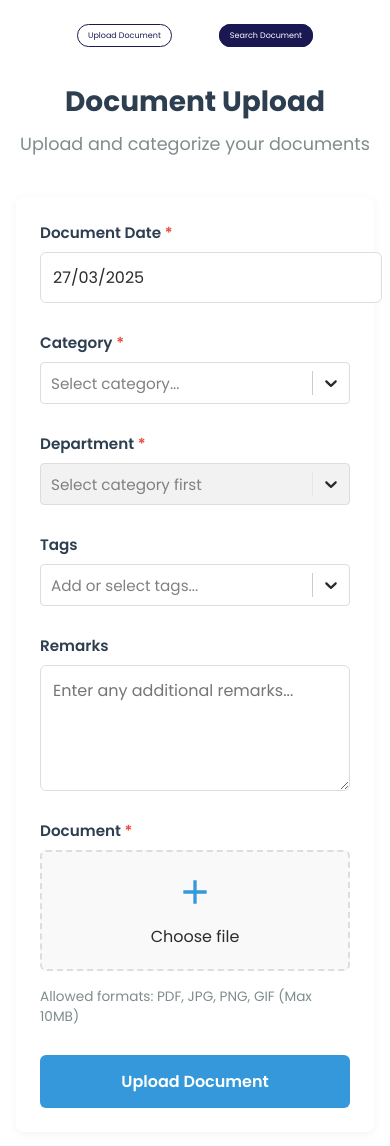
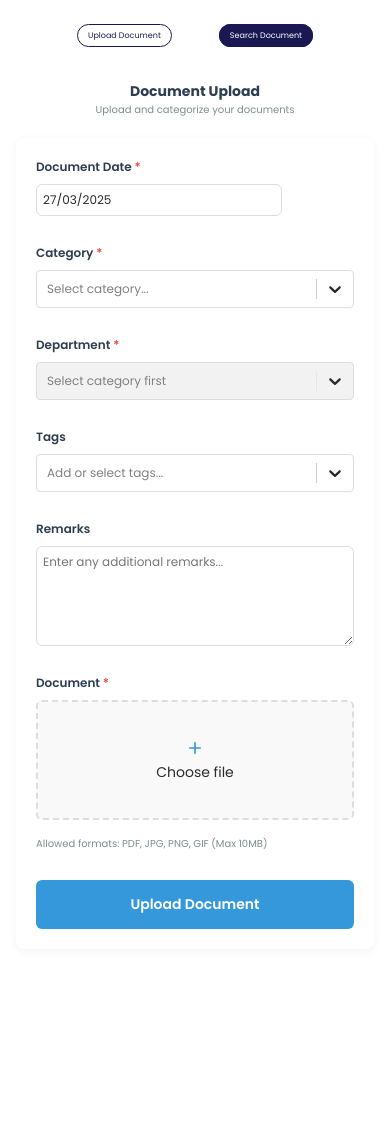
Before and after one commit to webdevper/all-soft, a Next.js app: page /upload-document in a window 390 px wide. After the commit the page ends 965 px from the top, so only its background shows below. Built offline with nearby package versions, Linux system fonts and the light colour scheme.

Commit message:
improve css

```diff
--- a/src/app/styles/docSearch.module.css
+++ b/src/app/styles/docSearch.module.css
@@ -19,6 +19,8 @@
   font-weight: 600;
   color: #1a1a1a;
   margin-bottom: 24px;
+  min-width: fit-content;
+  margin-right: 30px;
 }
 
 .searchForm {
@@ -120,6 +122,7 @@
 .resultsCount {
   font-size: 14px;
   color: #718096;
+  margin: 5px;
 }
 
 .loadingState {
@@ -398,7 +401,7 @@
   background-color: #ebf8ff;
 }
 
-@media (max-width: 768px) {
+@media (max-width: 500px) {
   .formGrid {
     grid-template-columns: 1fr;
   }
@@ -410,4 +413,52 @@
   .fileMeta {
     grid-template-columns: 1fr;
   }
+  .panelTitle {
+    font-size: 14px;
+    margin-bottom: 14px;
+  }
+  .formLabel {
+    font-size: 12px;
+  }
+  .select{
+    font-size: 12px;
+  }
+  .dateInput {
+    padding: 8px;
+    font-size: 12px;
+  }
+  .formGroup input{
+    font-size: 12px;
+  }
+  .resultsCount {
+    font-size: 10px;
+  }
+  .resultsTable th{
+    font-size: 12px;
+  }
+  .tableCell {
+    padding: 8px;
+    font-size: 10px;
+  }
+  .secondaryButton {
+    padding: 4px 8px;
+    font-size: 10px;
+  }
+  .fileType {
+    background-color: #edf2f7;
+    padding: 4px 8px;
+    border-radius: 4px;
+    font-size: 12px;
+    color: #4a5568;
+  }
+  .fileName {
+   font-size: 10px;
+  }
+  .resultsContainer {
+  font-size: 10px;
+  }
+  .resultsContainer span {
+  font-size: 10px;
+  }
+
 }
--- a/src/app/styles/uploadDoc.module.css
+++ b/src/app/styles/uploadDoc.module.css
@@ -1,31 +1,31 @@
 .container {
   max-width: 800px;
   margin: 0 auto;
-  padding: 2rem 1rem;
+  padding: 32px 16px;
 }
 
 .header {
   text-align: center;
-  margin-bottom: 2.5rem;
+  margin-bottom: 40px;
 }
 
 .title {
-  font-size: 2rem;
+  font-size: 32px;
   color: #2c3e50;
-  margin-bottom: 0.5rem;
+  margin-bottom: 8px;
 }
 
 .subtitle {
   color: #7f8c8d;
-  font-size: 1.1rem;
+  font-size: 18px;
 }
 
 .form {
   display: flex;
   flex-direction: column;
-  gap: 1.75rem;
+  gap: 28px;
   background: #fff;
-  padding: 2rem;
+  padding: 32px;
   border-radius: 8px;
   box-shadow: 0 2px 10px rgba(0, 0, 0, 0.05);
 }
@@ -33,13 +33,13 @@
 .formGroup {
   display: flex;
   flex-direction: column;
-  gap: 0.5rem;
+  gap: 8px;
 }
 
 .label {
   font-weight: 600;
   color: #2c3e50;
-  font-size: 0.95rem;
+  font-size: 16px;
 }
 
 .required {
@@ -47,10 +47,10 @@
 }
 
 .input, .textarea {
-  padding: 0.75rem;
+  padding: 12px;
   border: 1px solid #ddd;
   border-radius: 6px;
-  font-size: 1rem;
+  font-size: 16px;
   transition: border-color 0.2s;
 }
 
@@ -67,7 +67,7 @@
 
 /* React Select Styles */
 .select {
-  font-size: 0.95rem;
+  font-size: 16px;
 }
 
 .select :global(.select__control) {
@@ -98,8 +98,8 @@
   display: flex;
   align-items: center;
   justify-content: center;
-  gap: 0.75rem;
-  padding: 1.25rem;
+  gap: 12px;
+  padding: 20px;
   border: 2px dashed #ddd;
   border-radius: 6px;
   background-color: #f9f9f9;
@@ -116,8 +116,8 @@
 }
 
 .uploadIcon {
-  width: 2.5rem;
-  height: 2.5rem;
+  width: 40px;
+  height: 40px;
   fill: #3498db;
 }
 
@@ -142,7 +142,7 @@
   color: white;
   border: none;
   border-radius: 50%;
-  font-size: 1rem;
+  font-size: 16px;
   cursor: pointer;
   display: flex;
   align-items: center;
@@ -155,26 +155,26 @@
 }
 
 .fileHint {
-  font-size: 0.85rem;
+  font-size: 14px;
   color: #7f8c8d;
-  margin-top: 0.5rem;
+  margin-top: 8px;
 }
 
 /* Submit Button */
 .submitButton {
-  padding: 0.875rem;
+  padding: 14px;
   background-color: #3498db;
   color: white;
   border: none;
   border-radius: 6px;
-  font-size: 1rem;
+  font-size: 16px;
   font-weight: 600;
   cursor: pointer;
   transition: background-color 0.2s;
   display: flex;
   align-items: center;
   justify-content: center;
-  gap: 0.75rem;
+  gap: 12px;
 }
 
 .submitButton:hover {
@@ -189,8 +189,8 @@
 /* Spinner Animation */
 .spinner {
   display: inline-block;
-  width: 1.25rem;
-  height: 1.25rem;
+  width: 20px;
+  height: 20px;
   border: 3px solid rgba(255, 255, 255, 0.3);
   border-radius: 50%;
   border-top-color: white;
@@ -202,16 +202,53 @@
 }
 
 /* Responsive Design */
-@media (max-width: 768px) {
+@media (max-width: 500px) {
   .container {
-    padding: 1rem;
+    padding: 16px;
   }
-
+  .header {
+    text-align: center;
+    margin-bottom: 20px;
+  }
   .form {
-    padding: 1.5rem;
+    padding: 20px;
   }
 
   .title {
-    font-size: 1.75rem;
+    font-size: 14px;
+    margin: 0;
+  }
+  .subtitle {
+    font-size: 10px;
+  }
+  .label {
+    font-size: 12px;
+  }
+  .input, .textarea {
+    padding: 6px;
+    font-size: 12px;
+  }
+  .select :global(.select__control) {
+    min-height: 22px;
+    font-size: 12px;
+  }
+  .fileUploadLabel span{
+font-size: 12px;
+  }
+  .fileUploadLabel {
+gap: 4px;
+  }
+  .fileUploadLabel span{
+font-size: 14px;
+  }
+  .uploadIcon {
+    width: 20px;
+    height: 20px;
+  }
+  .fileHint {
+    font-size: 10px;
+  }
+  .submitButton {
+    font-size: 14px;
   }
 }
```
Also changed, not shown: src/app/search-document/page.js (+14 -12 lines), src/app/upload-document/page.js (+5 -5 lines).
